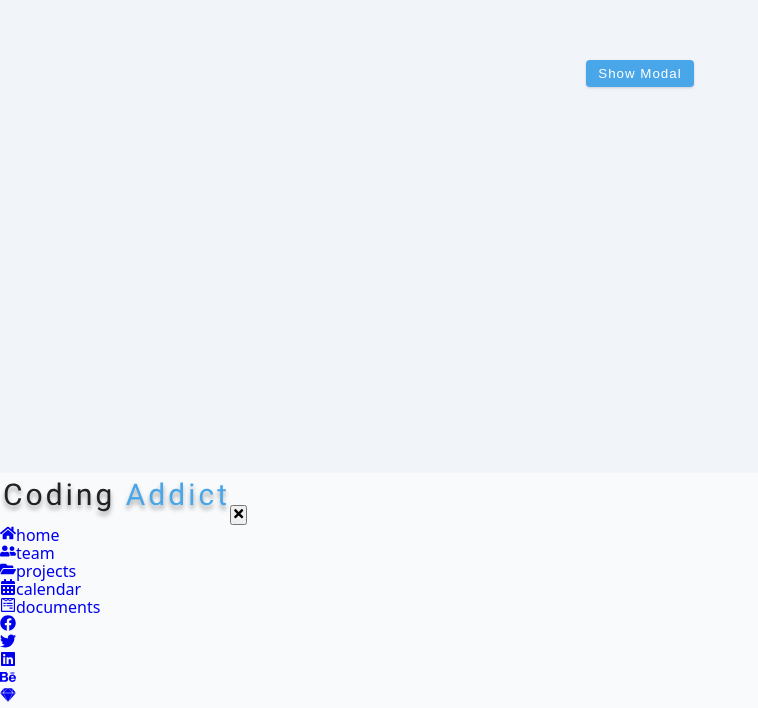
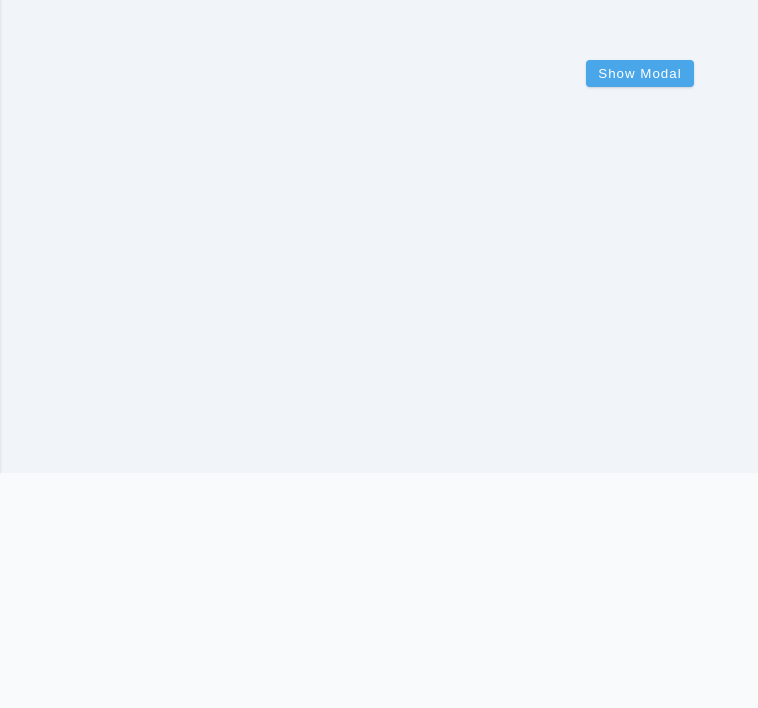
Before and after one commit to luc4s-git/sidebar, a React (Vite) app: page / in a window 1280 px wide. Shown: the part 327-1035 px from the top of the page, without its empty margins (0-758 px from the left). After the commit the page ends 800 px from the top, so only its background shows below. Built offline with nearby package versions, Linux system fonts and the light colour scheme.

Commit message:
sidebar logic

```diff
--- a/src/components/Sidebar.jsx
+++ b/src/components/Sidebar.jsx
@@ -7,7 +7,7 @@ import logo from '../logo.svg';
 export default function Sidebar() {
   const { isSidebarOpen, closeSidebar } = useGlobalContext();
   return (
-    <aside className="sidebar">
+    <aside className={isSidebarOpen ? 'sidebar show-sidebar' : 'sidebar'}>
       <div className="sidebar-header">
         <img src={logo} alt="logo" />
         <button className="close-btn" onClick={closeSidebar}>
--- a/src/index.css
+++ b/src/index.css
@@ -324,3 +324,88 @@ main {
   cursor: pointer;
   color: var(--red-dark);
 }
+
+.sidebar {
+  position: fixed;
+  top: 0;
+  left: 0;
+  width: 100%;
+  height: 100%;
+  background-color: var(--white);
+  display: grid;
+  grid-template-rows: auto 1fr auto;
+  row-gap: 1rem;
+  box-shadow: var(--shadow-1);
+  transition: var(--transition);
+  /*toggle logic*/
+  transform: translateX(-100%);
+}
+
+.show-sidebar {
+  transform: translateX(0);
+}
+
+@media screen and (min-width: 676px) {
+  .sidebar {
+    width: 400px;
+  }
+}
+
+.sidebar-header {
+  display: flex;
+  justify-content: space-between;
+  align-items: center;
+  padding: 1rem 1.5rem;
+}
+
+.logo {
+  height: 40px;
+}
+
+.close-btn {
+  font-size: 1.75rem;
+  background: transparent;
+  border: transparent;
+  color: var(--red-dark);
+  cursor: pointer;
+}
+
+.links a {
+  display: flex;
+  align-items: center;
+  font-size: 1.25rem;
+  text-transform: capitalize;
+  padding: 1rem 1.5rem;
+  color: var(--grey-700);
+  transition: var(--transition);
+  letter-spacing: var(--letterSpacing);
+}
+
+.links a:hover {
+  background-color: var(--grey-100);
+  color: var(--grey-800);
+}
+
+.links a svg {
+  font-size: 1.5rem;
+  color: var(--grey-500);
+  margin-right: 1rem;
+  transition: var(--transition);
+}
+
+.links a svg:hover {
+  color: var(--grey-600);
+}
+
+.social-links {
+  display: flex;
+  justify-content: center;
+  padding-bottom: 2rem;
+}
+
+.social-links a {
+  font-size: 1.5rem;
+  margin: 0 0.5rem;
+  color: var(--primary-500);
+  transition: var(--transition);
+}
```
